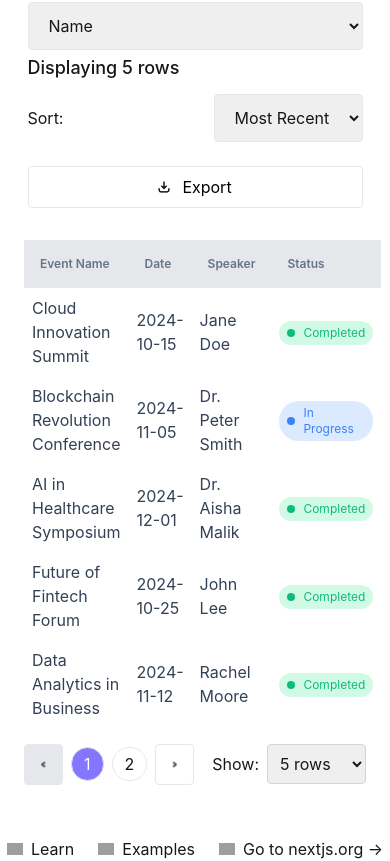
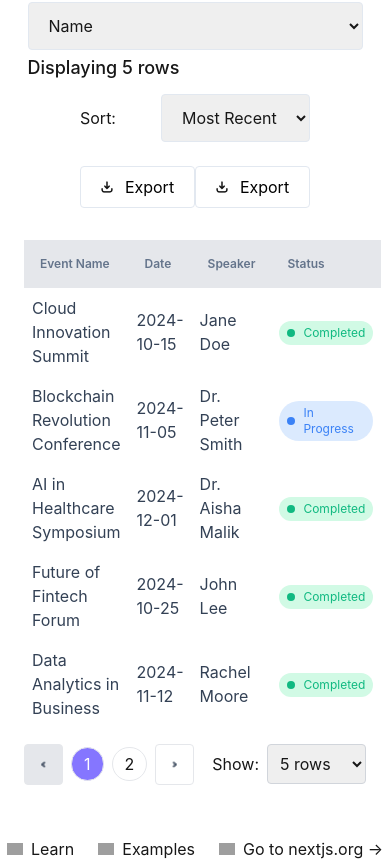
Before and after one commit to Remi-dee/map, a Next.js app: page / in a window 390 px wide. Shown: the part 1492-2353 px from the top of the page. Built offline with nearby package versions, Linux system fonts and the light colour scheme; grey boxes are pictures that could not be loaded.

Commit message:
Saturday, October 19, 2024 at 1:21 PM West Africa Standard Time

```diff
--- a/app/Components/EventHistory.js
+++ b/app/Components/EventHistory.js
@@ -190,7 +190,7 @@ const EventHistory = () => {
           </span>
         </div>
         <div className="flex items-center flex-col lg:flex-row gap-2">
-          <div class="flex justify-between w-full items-center gap-8 mb-4">
+          <div className="flex justify-between w-full items-center gap-8 mb-4">
             <span>Sort: </span>
             <select
               className="px-4 py-3 border border-[#E2E8F0] rounded"
@@ -202,9 +202,23 @@ const EventHistory = () => {
             </select>
           </div>
           {/* Download CSV Button */}
-          <div className="mb-4">
+          <div className="flex justify-between mb-4">
             <button
-              className="flex text-center justify-center w-[335px] lg:w-[100px] items-center gap-3 px-4 py-2 border border-[#E2E8F0] text-black rounded hover:bg-gray-400"
+              className="flex text-center justify-center w-[115px] lg:w-[100px] items-center gap-3 py-2 border border-[#E2E8F0] text-black rounded hover:bg-gray-400"
+              onClick={downloadCSV}
+            >
+              <Image
+                aria-hidden
+                src={Download}
+                alt="Arrow up"
+                width={12}
+                height={12}
+              />
+              <span> Export</span>
+            </button>
+
+            <button
+              className="flex text-center justify-center w-[115px] lg:w-[100px] items-center gap-3 py-2 border border-[#E2E8F0] text-black rounded hover:bg-gray-400"
               onClick={downloadCSV}
             >
               <Image
```
